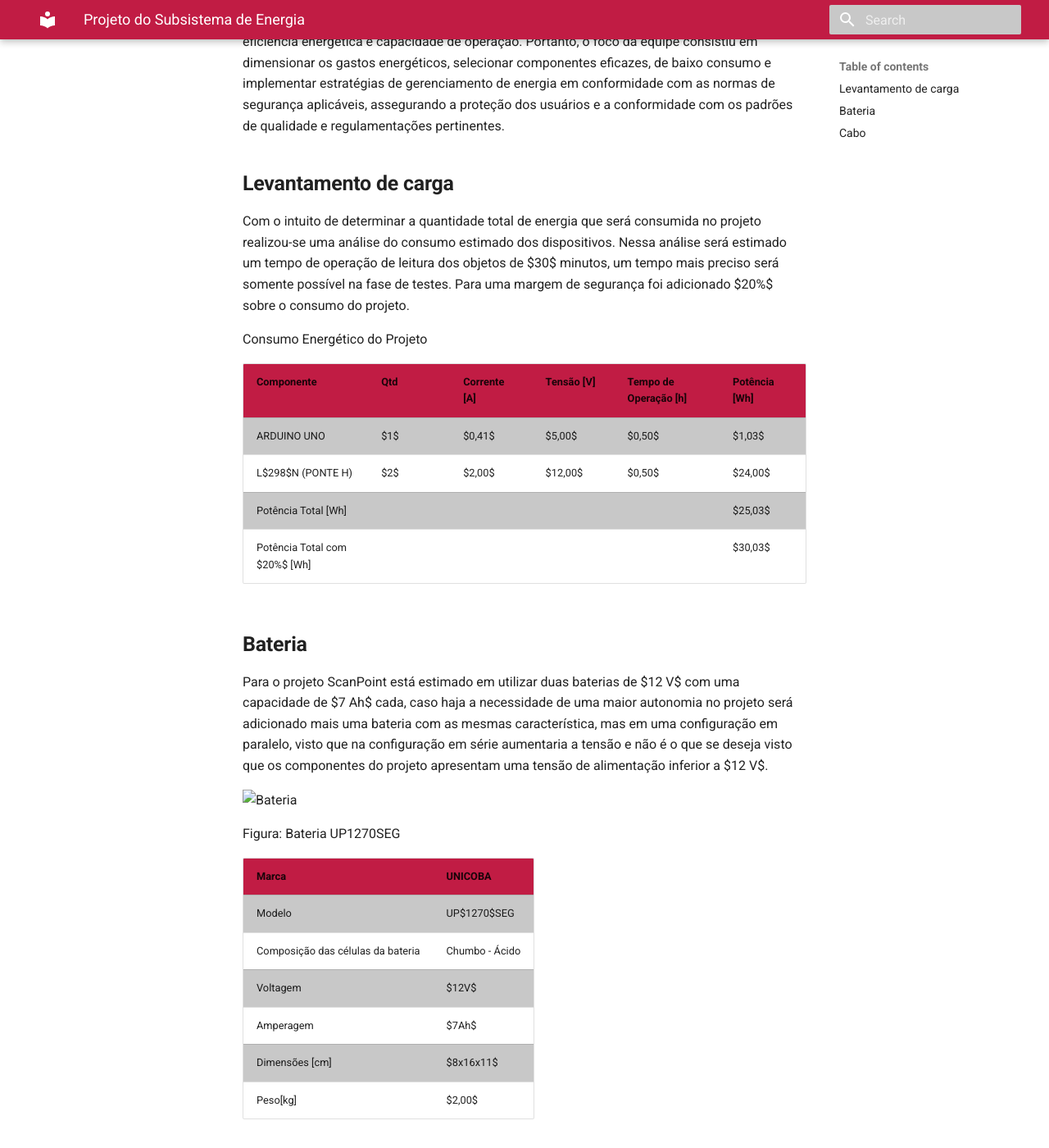
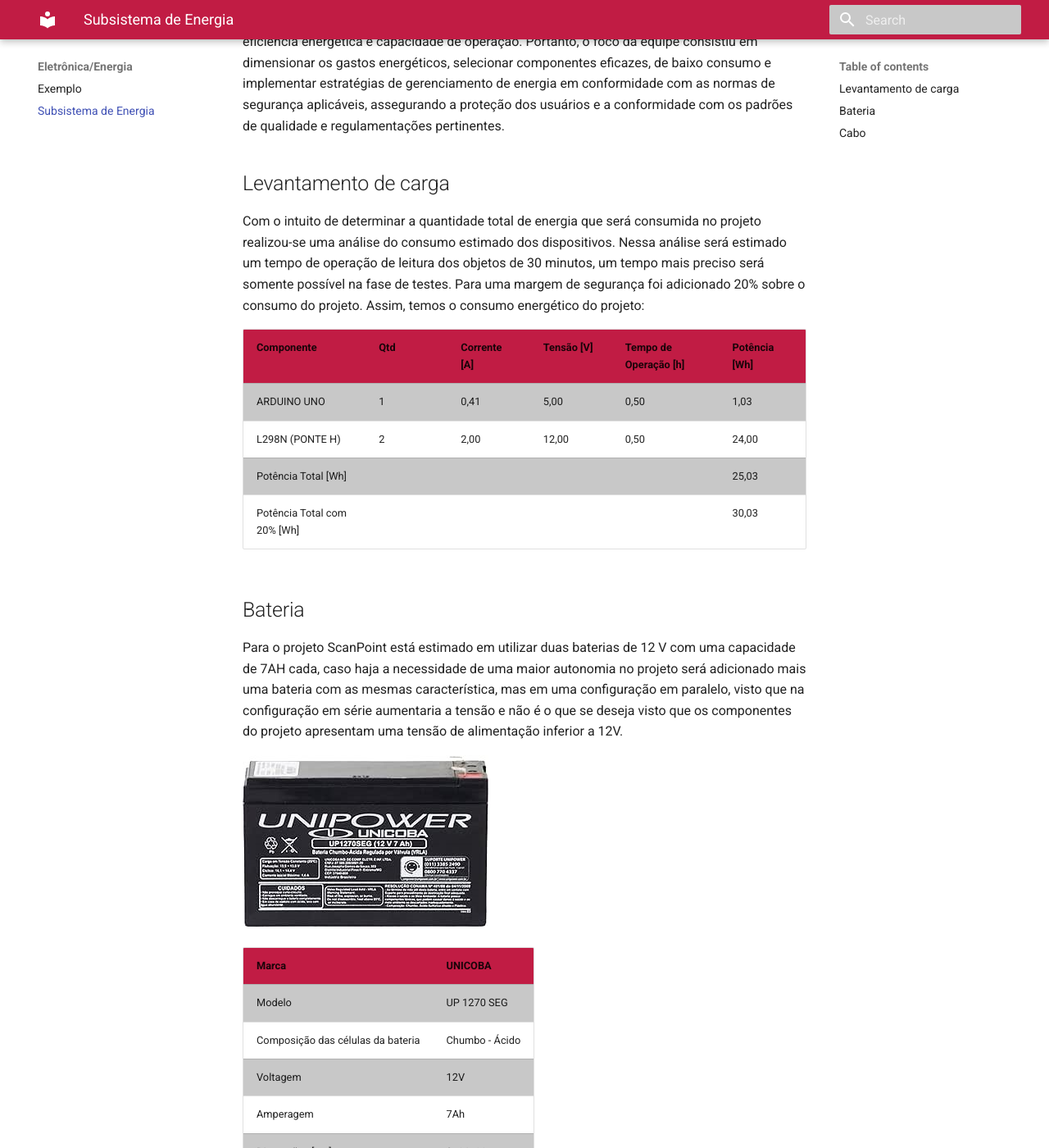
Before and after one commit to Calcioft/ScanPoint, an MkDocs documentation site: the page built from docs/eletronica-energia/Projeto_Subsistema_Energia.md, in a window 1280 px wide and 1400 px high, scrolled down 215 px. Shown: the whole window at 82% size. Built offline with MkDocs 1.6.1 and Material for MkDocs 9.7.7, drawn with Linux system fonts in a browser that asks for light colours; some of the changed text lies outside the part shown.

Commit message:
Ajustes gerais no doc

```diff
--- a/docs/eletronica-energia/Projeto_Subsistema_Energia.md
+++ b/docs/eletronica-energia/Projeto_Subsistema_Energia.md
@@ -1,80 +1,74 @@
-# **Projeto do Subsistema de Energia**
+# Projeto do Subsistema de Energia
 O subsistema de energia é responsável pela alimentação dos demais subsistemas, garantindo eficiência energética e capacidade de operação. Portanto, o foco da equipe consistiu em dimensionar os gastos energéticos, selecionar componentes eficazes, de baixo consumo e implementar estratégias de gerenciamento de energia em conformidade com as normas de segurança aplicáveis, assegurando a proteção dos usuários e a conformidade com os padrões de qualidade e regulamentações pertinentes.
 
-## **Levantamento de carga**
-Com o intuito de determinar a quantidade total de energia que será consumida no projeto realizou-se uma análise do consumo estimado dos dispositivos. Nessa análise será estimado um tempo de operação de leitura dos objetos de $30$ minutos, um tempo mais preciso será somente possível na fase de testes. Para uma margem de segurança foi adicionado $20%$ sobre o consumo do projeto.
-
-Consumo Energético do Projeto
+## Levantamento de carga
+Com o intuito de determinar a quantidade total de energia que será consumida no projeto realizou-se uma análise do consumo estimado dos dispositivos. Nessa análise será estimado um tempo de operação de leitura dos objetos de  30  minutos, um tempo mais preciso será somente possível na fase de testes. Para uma margem de segurança foi adicionado  20%  sobre o consumo do projeto. Assim, temos o consumo energético do projeto:
 
 | Componente | Qtd | Corrente [A]|Tensão [V] |Tempo de Operação [h] |Potência [Wh]|
 | ------ | ------ |------ |------ |------ |------ |
-|ARDUINO UNO|$1$|$0,41$|$5,00$|$0,50$|$1,03$|
-|L$298$N (PONTE H)|$2$|$2,00$|$12,00$|$0,50$|$24,00$|
-|Potência Total [Wh]|||||$25,03$|
-|Potência Total com $20%$ [Wh]|||||$30,03$|
+|ARDUINO UNO|1|0,41|5,00|0,50|1,03|
+|L298N (PONTE H)|2|2,00|12,00|0,50|24,00|
+|Potência Total [Wh]|||||25,03|
+|Potência Total com 20% [Wh]|||||30,03|
 
-## **Bateria**
-Para o projeto ScanPoint está estimado em utilizar duas baterias de $12 V$ com uma capacidade de $7 Ah$ cada, caso haja a necessidade de uma maior autonomia no projeto será adicionado mais uma bateria com as mesmas característica, mas em uma configuração em paralelo, visto que na configuração em série aumentaria a tensão e não é o que se deseja visto que os componentes do projeto apresentam uma tensão de alimentação inferior a $12 V$.
+## Bateria
+Para o projeto ScanPoint está estimado em utilizar duas baterias de  12 V  com uma capacidade de 7AH cada, caso haja a necessidade de uma maior autonomia no projeto será adicionado mais uma bateria com as mesmas característica, mas em uma configuração em paralelo, visto que na configuração em série aumentaria a tensão e não é o que se deseja visto que os componentes do projeto apresentam uma tensão de alimentação inferior a 12V.
 
-![Bateria](docs/eletronica-energia/bateria_unipower.jpg)
-
-Figura: Bateria UP1270SEG
+![Bateria](../assets/eletronica-energia/bateria_unipower.jpg)
 
 | Marca                             | UNICOBA       |
 |------                             | ------        |
-|    Modelo                         |UP$1270$SEG      |
+|    Modelo                         |UP 1270 SEG      |
 |Composição das células da bateria  |Chumbo - Ácido |
-|Voltagem                           |$12V$           |
-|    Amperagem                      |   $7Ah$       |
-|    Dimensões [cm]                 |  $8x16x11$   |
-|    Peso[kg]                       |   $2,00$       |
+|Voltagem                           | 12V            |
+|    Amperagem                      |    7Ah        |
+|    Dimensões [cm]                 |   8x16x11    |
+|    Peso[kg]                       |    2,00        |
 
-## **Cabo**
-A corrente elétrica solicitada pelo sistema é de $2,41 A$. A NBR $5410$ será consultada a fim de levar em consideração alguns fatores para o dimensionamento dos cabos elétricos.
+## Cabo
+A corrente elétrica solicitada pelo sistema é de  2,41A. A NBR  5410  será consultada a fim de levar em consideração alguns fatores para o dimensionamento dos cabos elétricos.
 
-![Tabela33](docs/eletronica-energia/Tabela33.jpg)
+![Tabela33](../assets/eletronica-energia/Tabela33.jpg)
 
 **Fonte: NBR 2410, 2004**
 
-Ao consultar a Tabela $33$ da norma será considerado o Método de referência $B1$.
+Ao consultar a Tabela  33  da norma será considerado o Método de referência  B1 .
 
-![Tabela40](docs/eletronica-energia/Tabela40.jpg)
+![Tabela40](../assets/eletronica-energia/Tabela40.jpg)
 
 **Fonte: NBR 2410, 2004**
 
-Ao analisar a Tabela $40$ será considerado uma temperatura ambiente de $25°C$, visto que segundo o site do Instituto Nacional de Meteorologia (INMET) as temperaturas no Distrito Federal para o mês de julho ficam entre $20°C$ e $25°C$. Logo, para uma isolação de PVC seu fator de correção será de $1,06$.
+Ao analisar a Tabela  40  será considerado uma temperatura ambiente de  25°C , visto que segundo o site do Instituto Nacional de Meteorologia (INMET) as temperaturas no Distrito Federal para o mês de julho ficam entre  20°C  e  25°C . Logo, para uma isolação de PVC seu fator de correção será de  1,06 .
 
-![Tabela42](docs/eletronica-energia/Tabela42.jpg)
+![Tabela42](../assets/eletronica-energia/Tabela42.jpg)
 
 **Fonte: NBR 2410, 2004**
 
-Ao analisar a Tabela $42$ da norma será considerado $1$ para o número de circuitos e como o método será o $B1$, logo, o fator será $1$.
+Ao analisar a Tabela  42  da norma será considerado  1  para o número de circuitos e como o método será o  B1 , logo, o fator será  1 .
 
 Após a determinação dos fatores diante de um cenário que o projeto se encontrará, será feito os cálculos para corrigir a corrente elétrica em função desses fatores.
 
-$I_{corrigida}=\frac{I_{sistema}}{F_{temperatura}×F_{agrupameto}}$ [I]
-
-
+ I_{corrigida}=\frac{I_{sistema}}{F_{temperatura}×F_{agrupameto}}  [I]
 
 Onde:
 
-$I_{corrigida}$: corrente elétrica corrigida;
+ I_{corrigida} : corrente elétrica corrigida;
 
-$I_{sistema}$: corrente elétrica do sistema;
+ I_{sistema} : corrente elétrica do sistema;
 
-$F_{temperatura}$: fator de temperatura ambiente;
+ F_{temperatura} : fator de temperatura ambiente;
 
-$F_{agrupamento}$: fator de agrupamento do circuito.
+ F_{agrupamento} : fator de agrupamento do circuito.
 
 Substituídos em [I] os valores determinados anteriormente:
 
-$I_{corrigida} = \frac{2,41}{(0,87×1)}=2,77 A$               [II]
+ I_{corrigida} = \frac{2,41}{(0,87×1)}=2,77 A                [II]
 
-Assim, tem-se uma corrente corrigida de $2,77 A$. Será analisado a Tabela $37$ a fim de determinar o cabo mais especificado para a corrente elétrica corrigida.
+Assim, tem-se uma corrente corrigida de  2,77 A . Será analisado a Tabela  37  a fim de determinar o cabo mais especificado para a corrente elétrica corrigida.
 
 
-![Tabela37](docs/eletronica-energia/Tabela37.jpg)
+![Tabela37](../assets/eletronica-energia/Tabela37.jpg)
 
 **Fonte: NBR 2410, 2004**
 
-Baseado na corrente corrigida de $2,77 A$ uma seção nominal de $0,5 mm^2$ serviria, entretanto, a própria norma determina que para circuitos de força a seção nominal mínima deva ser de $2,5 mm^2$. Assim sendo, a seção nominal selecionada será a de $2,5 mm^2$.
+Baseado na corrente corrigida de  2,77 A  uma seção nominal de  0,5 mm^2  serviria, entretanto, a própria norma determina que para circuitos de força a seção nominal mínima deva ser de  2,5 mm^2 . Assim sendo, a seção nominal selecionada será a de  2,5 mm^2 .
--- a/mkdocs.yml
+++ b/mkdocs.yml
@@ -36,5 +36,6 @@
       - Arquitetura de Software: software/arquitetura.md
   - Eletrônica/Energia:
       - Exemplo: eletronica-energia/exemplo.md
+      - Subsistema de Energia: eletronica-energia/Projeto_Subsistema_Energia.md
   - Estruturas:
       - Exemplo: estruturas/exemplo.md
```
Also changed, not shown: docs/assets/eletronica-energia/Tabela33.jpg (renamed from docs/eletronica-energia/Tabela33.jpg), docs/assets/eletronica-energia/Tabela37.jpg (renamed from docs/eletronica-energia/Tabela37.jpg), docs/assets/eletronica-energia/Tabela40.jpg (renamed from docs/eletronica-energia/Tabela40.jpg), docs/assets/eletronica-energia/Tabela42.jpg (renamed from docs/eletronica-energia/Tabela42.jpg), docs/assets/eletronica-energia/bateria_unipower.jpg (renamed from docs/eletronica-energia/bateria_unipower.jpg), 4 other files.
